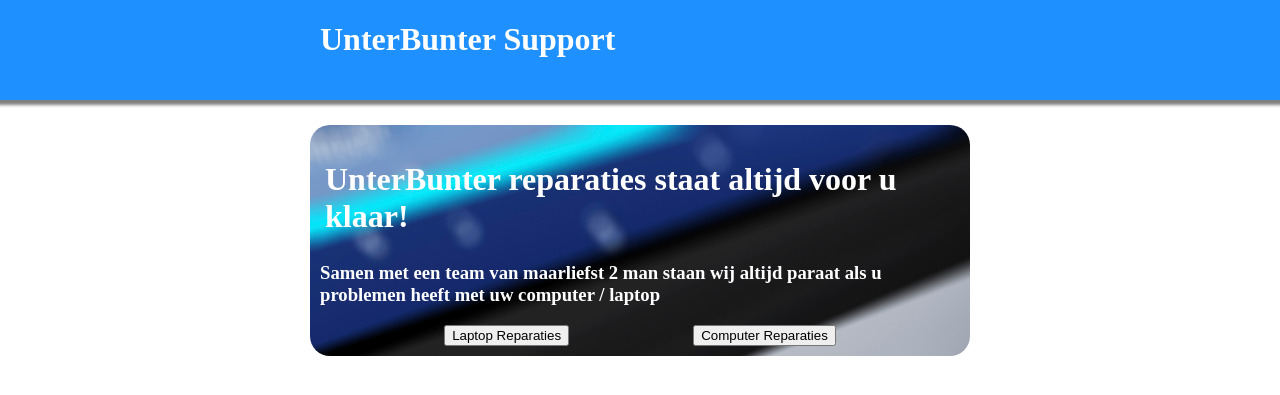
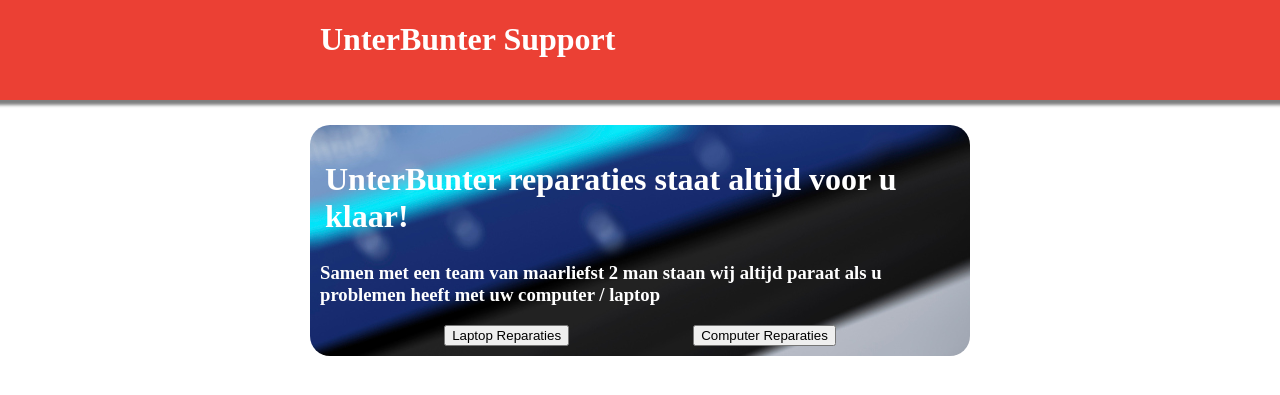
Before and after one commit to FabianENL/UnterBunter-Support, a PHP site: page / in a window 1280 px wide. Shown: the top 395 px of the page. Run offline with PHP 8.4, Linux system fonts and the light colour scheme; some web fonts are replaced.

Commit message:
kleur header aangepast

```diff
--- a/css/index.css
+++ b/css/index.css
@@ -11,7 +11,7 @@ body{
     top: 0px;
     width: 100%;
     height: 100px;
-    background-color: rgb(30, 144, 255);
+    background-color: #eb4034;
     box-shadow: 0px 0px 3px 5px rgba(0, 0, 0, 0.5);
 }
 
```
